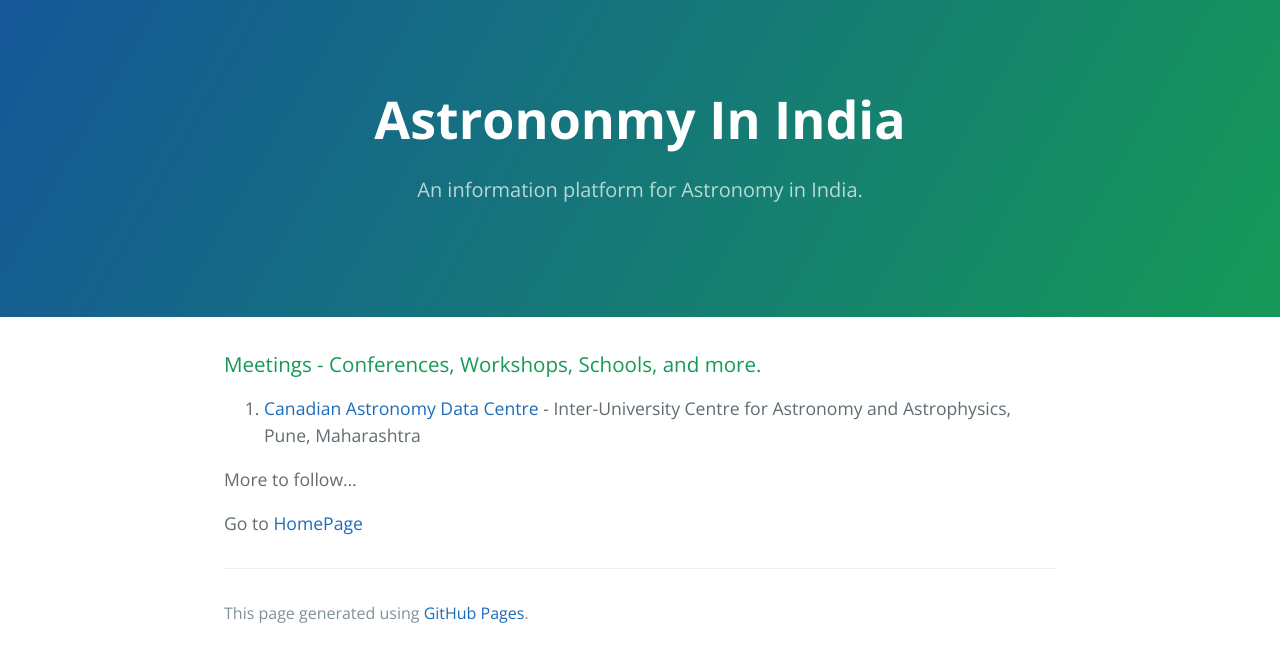
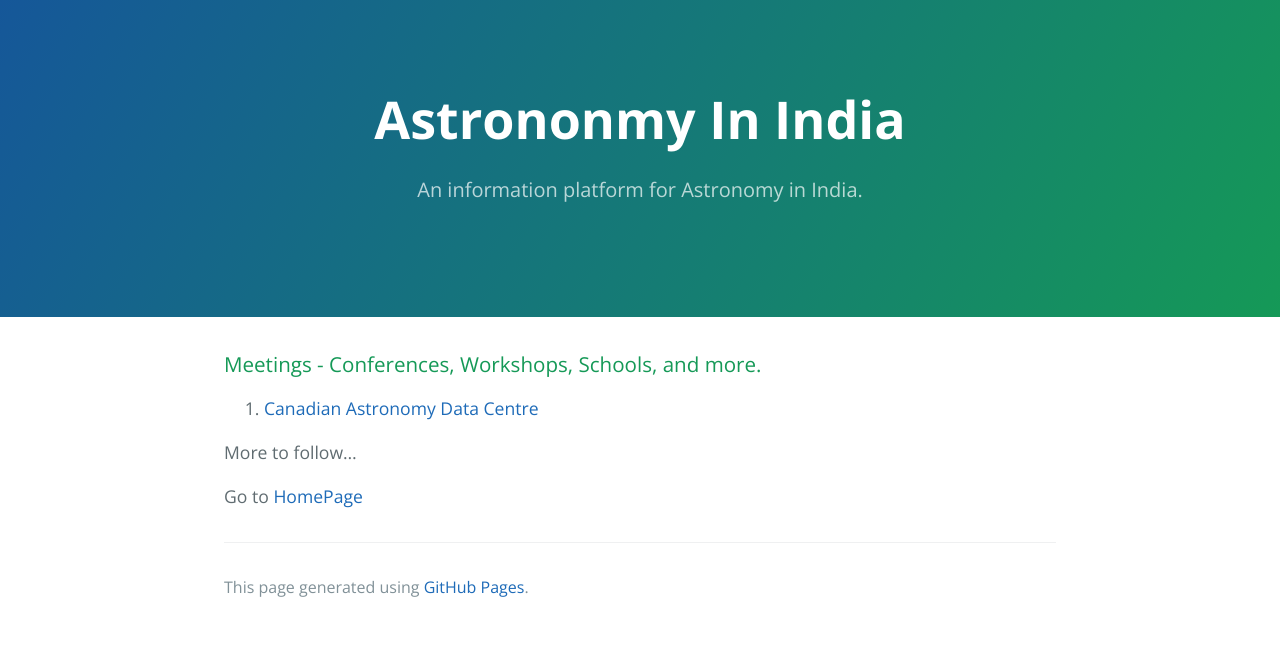
Before and after one commit to kalyanradhakrishnan/Astronomy-In-India, a Jekyll site: the page built from pages/meetings.md, in a window 1280 px wide. Shown: the top 662 px of the page. Built offline with Jekyll 4.4.1, drawn with Linux system fonts in a browser that asks for light colours.

Commit message:
Update meetings.md

```diff
--- a/pages/meetings.md
+++ b/pages/meetings.md
@@ -5,7 +5,7 @@ description: An information platform for Astronomy in India.
 ---
 ### Meetings - Conferences, Workshops, Schools, and more.
 
-1. [Canadian Astronomy Data Centre](http://www.cadc-ccda.hia-iha.nrc-cnrc.gc.ca/en/meetings/getMeetings.html?year=2020&title=2020%20Meetings) - Inter-University Centre for Astronomy and Astrophysics, Pune, Maharashtra
+1. [Canadian Astronomy Data Centre](http://www.cadc-ccda.hia-iha.nrc-cnrc.gc.ca/en/meetings/getMeetings.html?year=2020&title=2020%20Meetings)
 
 More to follow...
 
```
